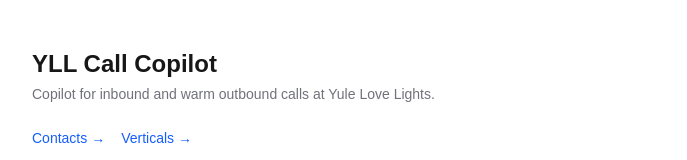
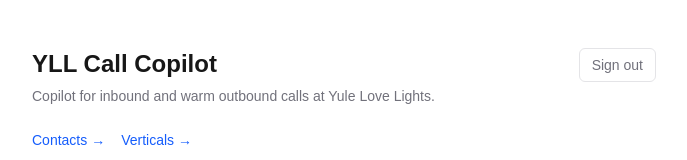
Before and after one commit to Yule-Love-Lights/yll-call-copilot, a Next.js app: page / in a window 1280 px wide. Shown: the top 160 px of the page, without its empty margins (296-983 px from the left). Built offline with nearby package versions, Linux system fonts and the light colour scheme; no server answers.

Commit message:
feat(auth): sign-out button on the dashboard header
Co-Authored-By: Claude <noreply@anthropic.com>

```diff
--- a/src/app/page.tsx
+++ b/src/app/page.tsx
@@ -4,7 +4,9 @@
 // surfaces land in later phases.
 
 import Link from 'next/link';
+import { useRouter } from 'next/navigation';
 import { useEffect, useState } from 'react';
+import { getSupabaseBrowserClient } from '@/lib/supabase-browser';
 
 type Health = { ghl: boolean; supabase: boolean; claude: boolean; version: string };
 
@@ -17,6 +19,7 @@ function StatusDot({ ok }: { ok: boolean }) {
 }
 
 export default function Home() {
+  const router = useRouter();
   const [health, setHealth] = useState<Health | null>(null);
   const [failed, setFailed] = useState(false);
 
@@ -27,9 +30,25 @@ export default function Home() {
       .catch(() => setFailed(true));
   }, []);
 
+  async function handleSignOut() {
+    const supabase = getSupabaseBrowserClient();
+    if (supabase) await supabase.auth.signOut();
+    router.push('/login');
+    router.refresh();
+  }
+
   return (
     <main className="mx-auto w-full max-w-2xl px-6 py-12">
-      <h1 className="text-2xl font-semibold">YLL Call Copilot</h1>
+      <div className="flex items-start justify-between">
+        <h1 className="text-2xl font-semibold">YLL Call Copilot</h1>
+        <button
+          type="button"
+          onClick={handleSignOut}
+          className="rounded-md border border-zinc-200 px-3 py-1.5 text-sm text-zinc-500 hover:bg-zinc-50 dark:border-zinc-800 dark:hover:bg-zinc-900"
+        >
+          Sign out
+        </button>
+      </div>
       <p className="mt-1 text-sm text-zinc-500">
         Copilot for inbound and warm outbound calls at Yule Love Lights.
       </p>
```
